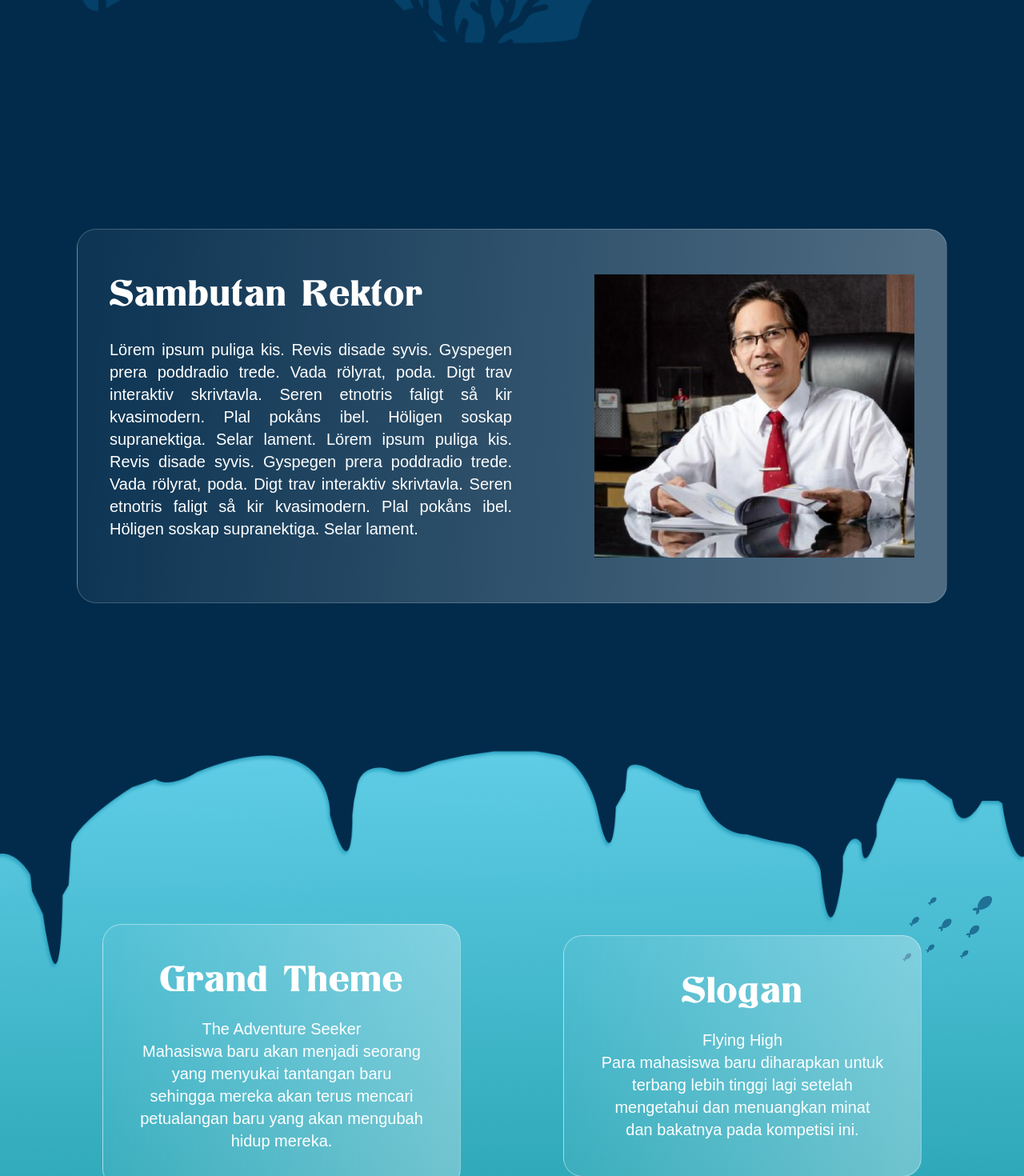
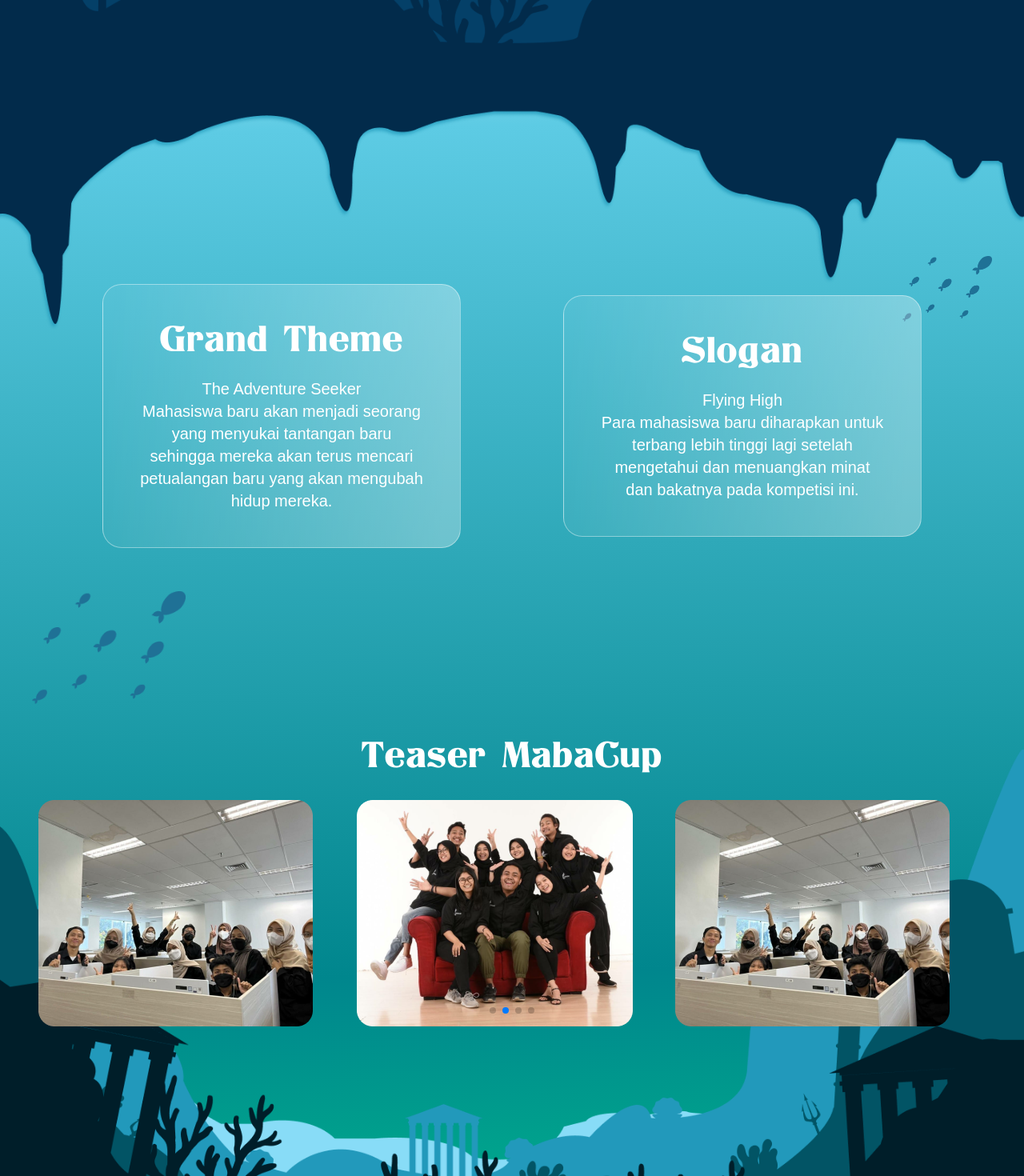
Before and after one commit to Teche-Corp/mabacup-2022-frontend, a Next.js app: page /AboutUs in a window 1280 px wide. Shown: the part 680-2150 px from the top of the page at 80% size. Built offline with nearby package versions, Linux system fonts and the light colour scheme.

Commit message:
fixing: about us

```diff
--- a/pages/AboutUs.jsx
+++ b/pages/AboutUs.jsx
@@ -21,7 +21,7 @@ export default function AboutUs() {
   return (
     <>
       <Header title='About Us | Mabacup ITS 2022' />
-      <Layout showNav={showNav} setShowNav={setShowNav} from='about-us'>
+      <Layout showNav={showNav} setShowNav={setShowNav} >
         <main className={`overflow-x-hidden`}>
           {/* Hero Section */}
           <div>
@@ -53,7 +53,7 @@ export default function AboutUs() {
             {/* Main Section */}
             <section
               id='sambutan-rektor'
-              className='w-full min-h-screen bg-[#022b4b] flex items-center justify-center md:px-24 px-2'
+              className='w-full min-h-screen bg-[#022b4b]  items-center justify-center md:px-24 px-2 hidden'
             >
               {/* Card */}
               <div className='px-2 py-10 md:py-14 md:px-10 about-us-card h-max flex justify-between items-start w-full gap-x-12 rounded-3xl'>
@@ -186,17 +186,18 @@ export default function AboutUs() {
                     className='mySwiper'
                   >
                     <SwiperSlide>
-                      <img src='/retrospeksi/image-1.png' alt='' />
+                      <img src='/about-us/image-1.png' alt='' />
                     </SwiperSlide>
                     <SwiperSlide>
-                      <img src='/retrospeksi/image-2.png' alt='' />
+                      <img src='/about-us/image-2.png' alt='' />
                     </SwiperSlide>
                     <SwiperSlide>
-                      <img src='/retrospeksi/image-3.png' alt='' />
+                      <img src='/about-us/image-1.png' alt='' />
                     </SwiperSlide>
-                    <SwiperSlide>
-                      <img src='/retrospeksi/image-4.png' alt='' />
+                   <SwiperSlide>
+                      <img src='/about-us/image-2.png' alt='' />
                     </SwiperSlide>
+                     {/*
                     <SwiperSlide>
                       <img src='/retrospeksi/image-5.png' alt='' />
                     </SwiperSlide>
@@ -211,7 +212,7 @@ export default function AboutUs() {
                     </SwiperSlide>
                     <SwiperSlide>
                       <img src='/retrospeksi/image-5.png' alt='' />
-                    </SwiperSlide>
+                    </SwiperSlide> */}
                   </Swiper>
                 )}
               </div>
```
